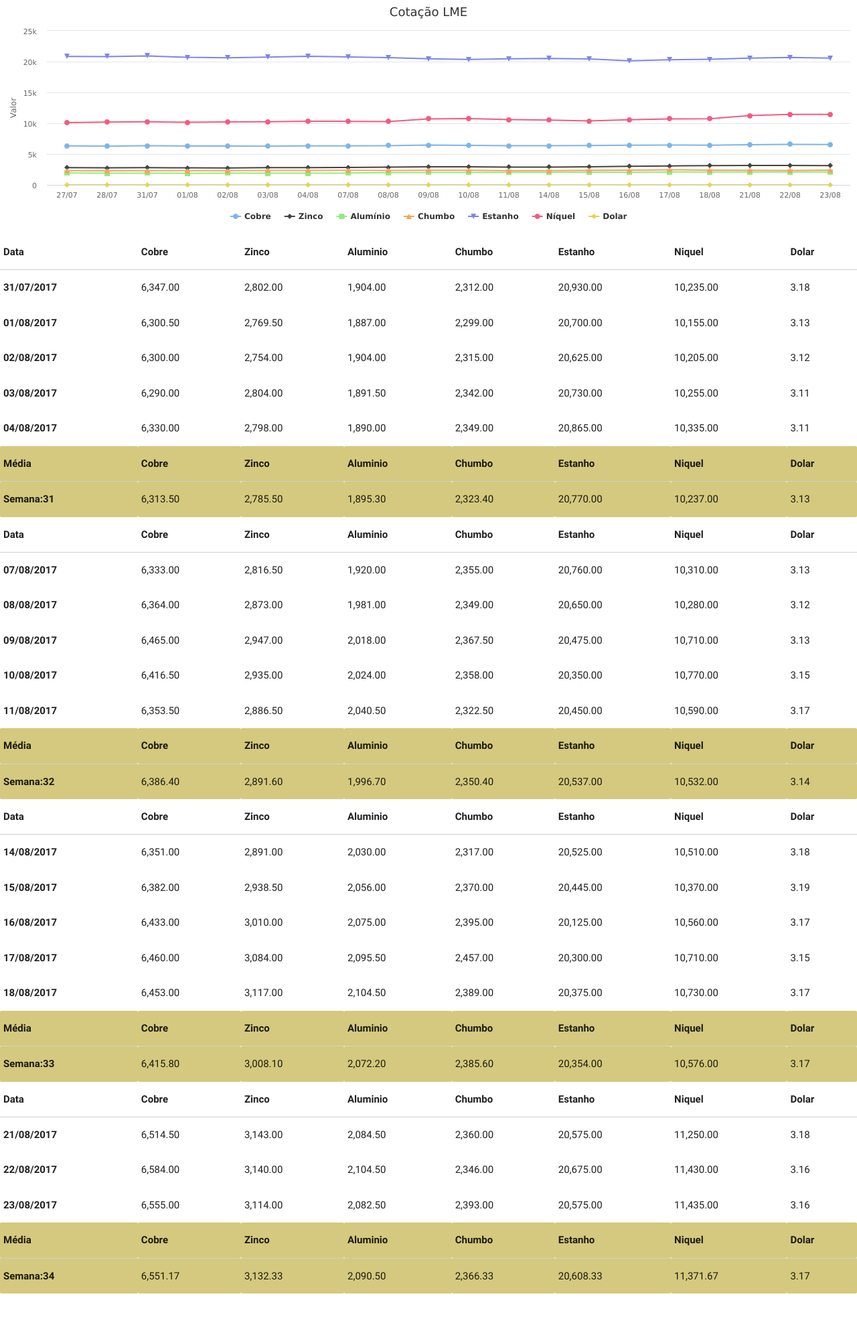
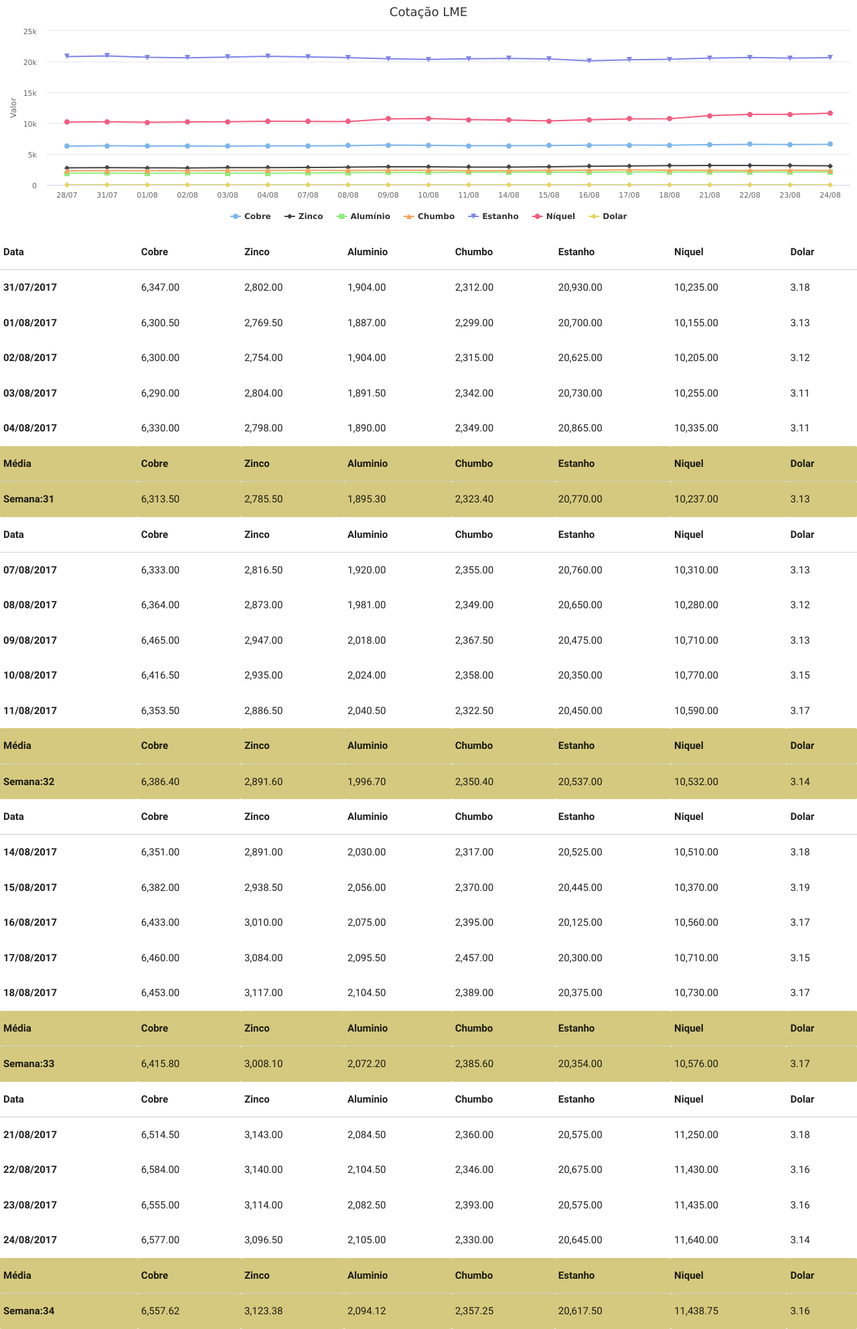
Before and after one commit to tiagocordeiro/flask-lme-chart, a Flask app: page /lme/dashboard in a window 1280 px wide. Shown: the whole page at 67% size. Before the commit the page ends 1931 px from the top, so only its background shows below. Run offline with Flask 2, Linux system fonts and the light colour scheme; some libraries are stand-ins or nearby versions.

Commit message:
Cotação Atualizada

```diff
--- a/static/cotacao-atual.csv
+++ b/static/cotacao-atual.csv
@@ -1,5 +1,4 @@
 Date,Cobre,Zinco,Aluminio,Chumbo,Estanho,Niquel,Dolar
-2017-07-27,6325.0,2808.5,1923.0,2296.5,20855.0,10105.0,3.1375000476837
 2017-07-28,6283.0,2766.0,1892.0,2281.0,20825.0,10180.0,3.1526000499725
 2017-07-31,6347.0,2802.0,1904.0,2312.0,20930.0,10235.0,3.1777000427246
 2017-08-01,6300.5,2769.5,1887.0,2299.0,20700.0,10155.0,3.1257998943329
@@ -19,3 +18,4 @@ Date,Cobre,Zinco,Aluminio,Chumbo,Estanho,Niquel,Dolar
 2017-08-21,6514.5,3143.0,2084.5,2360.0,20575.0,11250.0,3.1777000427246
 2017-08-22,6584.0,3140.0,2104.5,2346.0,20675.0,11430.0,3.1630001068115
 2017-08-23,6555.0,3114.0,2082.5,2393.0,20575.0,11435.0,3.1605000495911
+2017-08-24,6577.0,3096.5,2105.0,2330.0,20645.0,11640.0,3.1393001079559
--- a/templates/mesclado.html
+++ b/templates/mesclado.html
@@ -768,6 +768,32 @@
     3.16
    </td>
   </tr>
+  <tr>
+   <th>
+    24/08/2017
+   </th>
+   <td>
+    6,577.00
+   </td>
+   <td>
+    3,096.50
+   </td>
+   <td>
+    2,105.00
+   </td>
+   <td>
+    2,330.00
+   </td>
+   <td>
+    20,645.00
+   </td>
+   <td>
+    11,640.00
+   </td>
+   <td>
+    3.14
+   </td>
+  </tr>
  </tbody>
  <thead>
   <tr style="text-align: right; background-color: #d4c97e !important;">
@@ -803,25 +829,25 @@
     Semana:34
    </th>
    <td>
-    6,551.17
+    6,557.62
    </td>
    <td>
-    3,132.33
+    3,123.38
    </td>
    <td>
-    2,090.50
+    2,094.12
    </td>
    <td>
-    2,366.33
+    2,357.25
    </td>
    <td>
-    20,608.33
+    20,617.50
    </td>
    <td>
-    11,371.67
+    11,438.75
    </td>
    <td>
-    3.17
+    3.16
    </td>
   </tr>
  </tbody>
```
Also changed, not shown: static/todo-periodo.csv.
